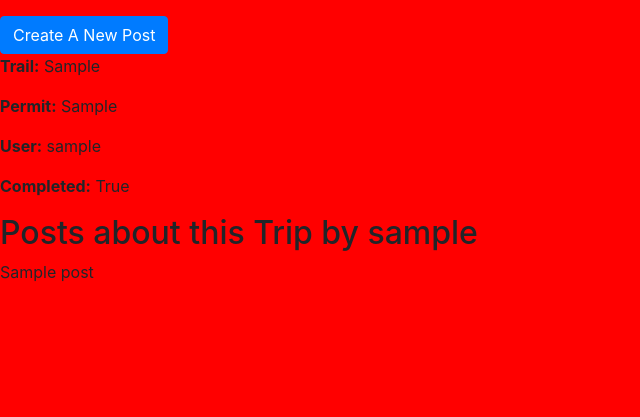
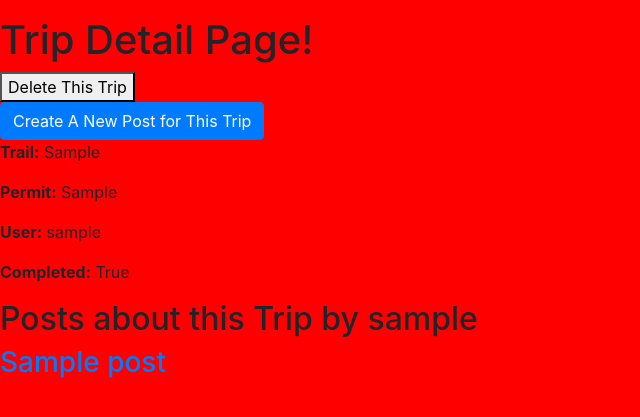
Before and after one commit to natalie-poulson/final_project, a Django app: page /trips/1 in a window 1280 px wide. Shown: the part 48-465 px from the top of the page, without its empty margins (0-640 px from the left). Run offline with Django 3.2, Linux system fonts and the light colour scheme; tables that the repository leaves empty hold one stand-in row (values such as "Sample post"); some libraries are stand-ins or nearby versions.

Commit message:
user can delete post or trip

```diff
--- a/accounts/views.py
+++ b/accounts/views.py
@@ -37,6 +37,5 @@ def login_view(request):
 # Logouts
 @login_required(login_url='/accounts/login/')
 def logout_view(request):
-    if request.method == 'POST':
-        logout(request)
-        return redirect('final_app:landing')
+    logout(request)
+    return redirect('final_app:landing')
--- a/final_app/templates/final_app/base_layout.html
+++ b/final_app/templates/final_app/base_layout.html
@@ -24,10 +24,11 @@
             <ul>
                 {% if user.is_authenticated  %}
                 <li>
-                    <form class="logout-link" action="{% url 'accounts:logout' %}" method="post">
+                    <a href= "{% url 'accounts:logout' %}">Logout</a>
+                    <!-- <form class="logout-link" action="{% url 'accounts:logout' %}" method="post">
                         {% csrf_token %}
                         <button type='submit'>Logout</button>
-                    </form>
+                    </form> -->
                 </li>
                 <li>
                     {{user.username}}
--- a/final_app/templates/final_app/trip_detail.html
+++ b/final_app/templates/final_app/trip_detail.html
@@ -2,11 +2,18 @@
 {% load crispy_forms_tags %}
 
 {% block content %}
+<h1>Trip Detail Page!</h1>
+<!-- <a href= "{% url 'final_app:trip_delete' %}">Delete This Trip</a> -->
 
+<form class="trip-delete" action="{% url 'final_app:trip_delete' %}" method="post">
+    {% csrf_token %}
+    <input type='hidden' name='trip_id' required id='id_trip_id' value='{{ trip.id }}' />
+    <button type='submit'>Delete This Trip</button>
+</form>
 
 <!-- Button trigger modal -->
 <button type="button" class="btn btn-primary" data-toggle="modal" data-target="#exampleModalCenter">
-        Create A New Post
+        Create A New Post for This Trip
       </button>
 
       <!-- Modal -->
@@ -42,7 +49,8 @@
 
     <h2>Posts about this Trip by {{ trip.user }}</h2>
     {% for trip_post in trip.trip_posts.all %}
-        <p>{{trip_post.title}}</p>
+
+      <h3><a href="{% url 'final_app:post_detail' pk=trip_post.id %}" >{{trip_post.title}}</a></h3>
     {% endfor %}
 
 {% endblock %}
--- a/final_app/urls.py
+++ b/final_app/urls.py
@@ -12,8 +12,9 @@ urlpatterns = [
 
     path('trips/<int:pk>', views.trip_detail, name="trip_detail"),
     path('trip/create', views.trip_create, name="trip_create"),
+    path('trip/delete', views.trip_delete, name="trip_delete"),
 
     path('posts/<int:pk>', views.post_detail, name="post_detail"),
     path('post/create', views.post_create, name="post_create"),
-
+    path('post/delete', views.post_delete, name="post_delete"),
 ]
--- a/final_app/views.py
+++ b/final_app/views.py
@@ -118,3 +118,32 @@ def trip_create(request):
         print(trip_form.errors)
         return render(request, 'final_app/profile.html', {'trip_form': trip_form})
     return redirect('final_app:profile')
+
+
+
+@login_required(login_url='/accounts/login/')
+def trip_delete(request):
+    if request.method == 'POST':
+        trip_id = request.POST.get('trip_id')
+        trip = Trip.objects.get(pk=trip_id)
+        trip.delete()
+        return redirect('final_app:profile')
+
+
+@login_required(login_url='/accounts/login/')
+def post_delete(request):
+    if request.method == 'POST':
+        post_id = request.POST.get('post_id')
+        post = Post.objects.get(pk=post_id)
+        trip = Trip.objects.get(pk=post.trip.id)
+
+        post.delete()
+
+        post_form = forms.CreatePost()
+
+        context = {
+            'trip': trip,
+            'post_form' : post_form
+        }
+
+        return render(request, 'final_app/trip_detail.html',context )
```
Also changed, not shown: final_app/templates/final_app/post_detail.html (+13 -1 lines).
